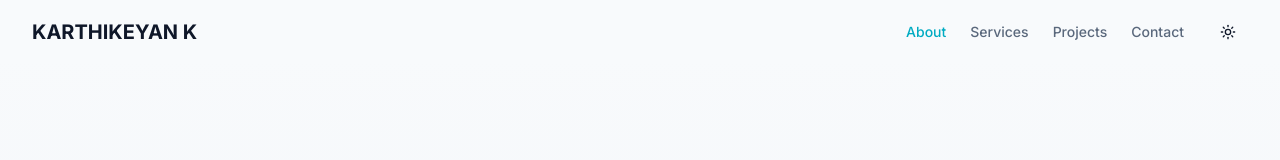
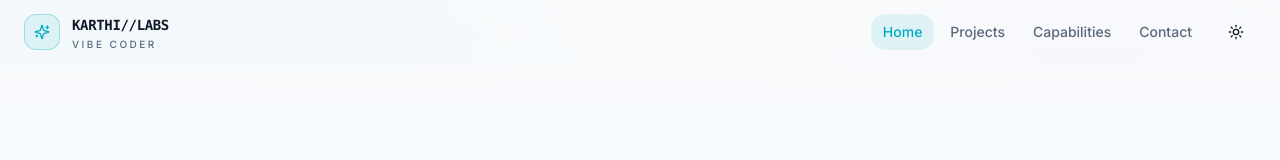
Before and after one commit to Karthi7170/karthikeyan_portfolio, a Next.js app: page / in a window 1280 px wide. Shown: the top 160 px of the page. Built offline with nearby package versions, Linux system fonts and the light colour scheme.

Commit message:
Refresh navigation for vibe coder brand

```diff
--- a/components/navbar.tsx
+++ b/components/navbar.tsx
@@ -1,16 +1,16 @@
 "use client"
 
-import { useState, useEffect } from "react"
+import { useEffect, useState } from "react"
 import Link from "next/link"
 import { usePathname } from "next/navigation"
-import { Menu, X } from "lucide-react"
+import { Menu, Sparkles, X } from "lucide-react"
 import { Button } from "@/components/ui/button"
 import { ModeToggle } from "./mode-toggle"
 
 const navItems = [
-  { name: "About", path: "/" },
-  { name: "Services", path: "/services" },
+  { name: "Home", path: "/" },
   { name: "Projects", path: "/projects" },
+  { name: "Capabilities", path: "/services" },
   { name: "Contact", path: "/contact" },
 ]
 
@@ -20,65 +20,71 @@ export default function Navbar() {
   const pathname = usePathname()
 
   useEffect(() => {
-    const handleScroll = () => {
-      if (window.scrollY > 10) {
-        setScrolled(true)
-      } else {
-        setScrolled(false)
-      }
-    }
-
+    const handleScroll = () => setScrolled(window.scrollY > 10)
+    handleScroll()
     window.addEventListener("scroll", handleScroll)
     return () => window.removeEventListener("scroll", handleScroll)
   }, [])
 
   return (
     <header
-      className={`sticky top-0 z-50 w-full transition-all duration-300 ${
-        scrolled ? "bg-background/80 backdrop-blur-md shadow-sm" : "bg-background"
+      className={`sticky top-0 z-50 w-full border-b transition-all duration-300 ${
+        scrolled
+          ? "border-border/70 bg-background/80 backdrop-blur-xl"
+          : "border-transparent bg-background/55 backdrop-blur-md"
       }`}
     >
-      <div className="container flex h-16 items-center justify-between">
-        <Link href="/" className="flex items-center space-x-2">
-          <span className="text-xl font-bold">KARTHIKEYAN K</span>
+      <div className="container flex h-16 items-center justify-between px-4 md:px-6">
+        <Link href="/" className="group flex items-center gap-3">
+          <div className="grid h-9 w-9 place-items-center rounded-xl border border-primary/30 bg-primary/10 text-primary transition-transform group-hover:rotate-6">
+            <Sparkles className="h-4 w-4" />
+          </div>
+          <div className="leading-none">
+            <div className="font-mono text-sm font-black tracking-tight">KARTHI//LABS</div>
+            <div className="mt-1 text-[10px] font-medium uppercase tracking-[0.25em] text-muted-foreground">
+              Vibe Coder
+            </div>
+          </div>
         </Link>
 
-        {/* Desktop Navigation */}
-        <nav className="hidden md:flex items-center space-x-6">
-          {navItems.map((item) => (
+        <nav className="hidden items-center gap-1 md:flex">
+          {navItems.map((item) => {
+            const active = pathname === item.path
+            return (
               <Link
                 key={item.path}
                 href={item.path}
-              className={`text-sm font-medium transition-colors hover:text-primary ${
-                pathname === item.path ? "text-primary" : "text-muted-foreground"
+                className={`rounded-lg px-3 py-2 text-sm font-medium transition-colors ${
+                  active ? "bg-primary/10 text-primary" : "text-muted-foreground hover:bg-muted/70 hover:text-foreground"
                 }`}
               >
                 {item.name}
               </Link>
-          ))}
+            )
+          })}
+          <div className="ml-2">
             <ModeToggle />
+          </div>
         </nav>
 
-        {/* Mobile Navigation Toggle */}
-        <div className="flex items-center md:hidden space-x-2">
+        <div className="flex items-center gap-2 md:hidden">
           <ModeToggle />
-          <Button variant="ghost" size="icon" onClick={() => setIsOpen(!isOpen)} aria-label="Toggle Menu">
+          <Button variant="ghost" size="icon" onClick={() => setIsOpen(!isOpen)} aria-label="Toggle menu">
             {isOpen ? <X className="h-5 w-5" /> : <Menu className="h-5 w-5" />}
           </Button>
         </div>
       </div>
 
-      {/* Mobile Navigation Menu */}
       {isOpen && (
-        <div className="md:hidden">
-          <div className="container py-4 space-y-2">
+        <div className="border-t border-border/60 bg-background/95 backdrop-blur-xl md:hidden">
+          <div className="container space-y-1 px-4 py-4">
             {navItems.map((item) => (
               <Link
                 key={item.path}
                 href={item.path}
                 onClick={() => setIsOpen(false)}
-                className={`block py-2 text-sm font-medium transition-colors hover:text-primary ${
-                  pathname === item.path ? "text-primary" : "text-muted-foreground"
+                className={`block rounded-xl px-4 py-3 text-sm font-medium transition-colors ${
+                  pathname === item.path ? "bg-primary/10 text-primary" : "text-muted-foreground hover:bg-muted"
                 }`}
               >
                 {item.name}
```
Lines whose indentation alone changed are shown as unchanged.
